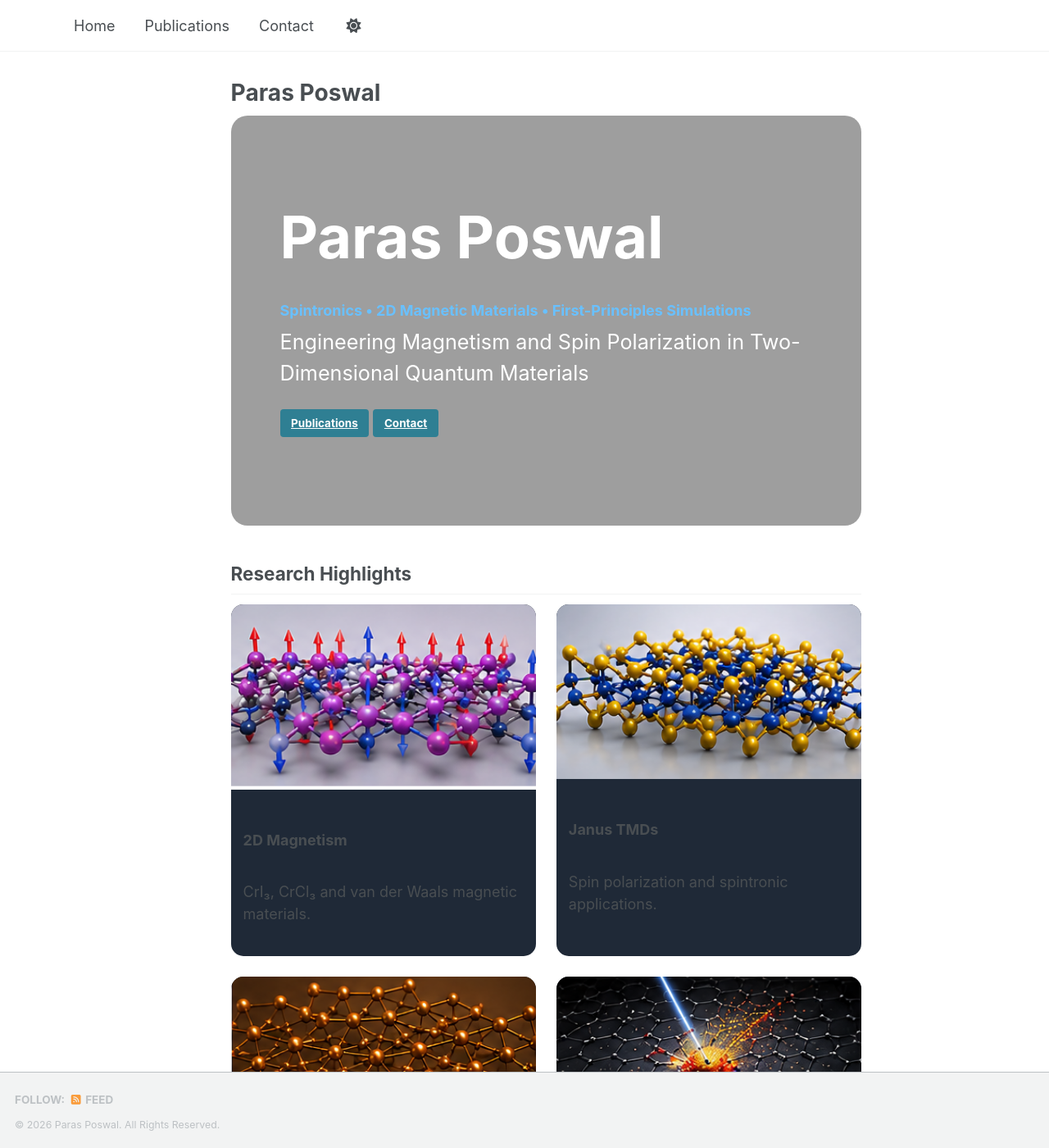
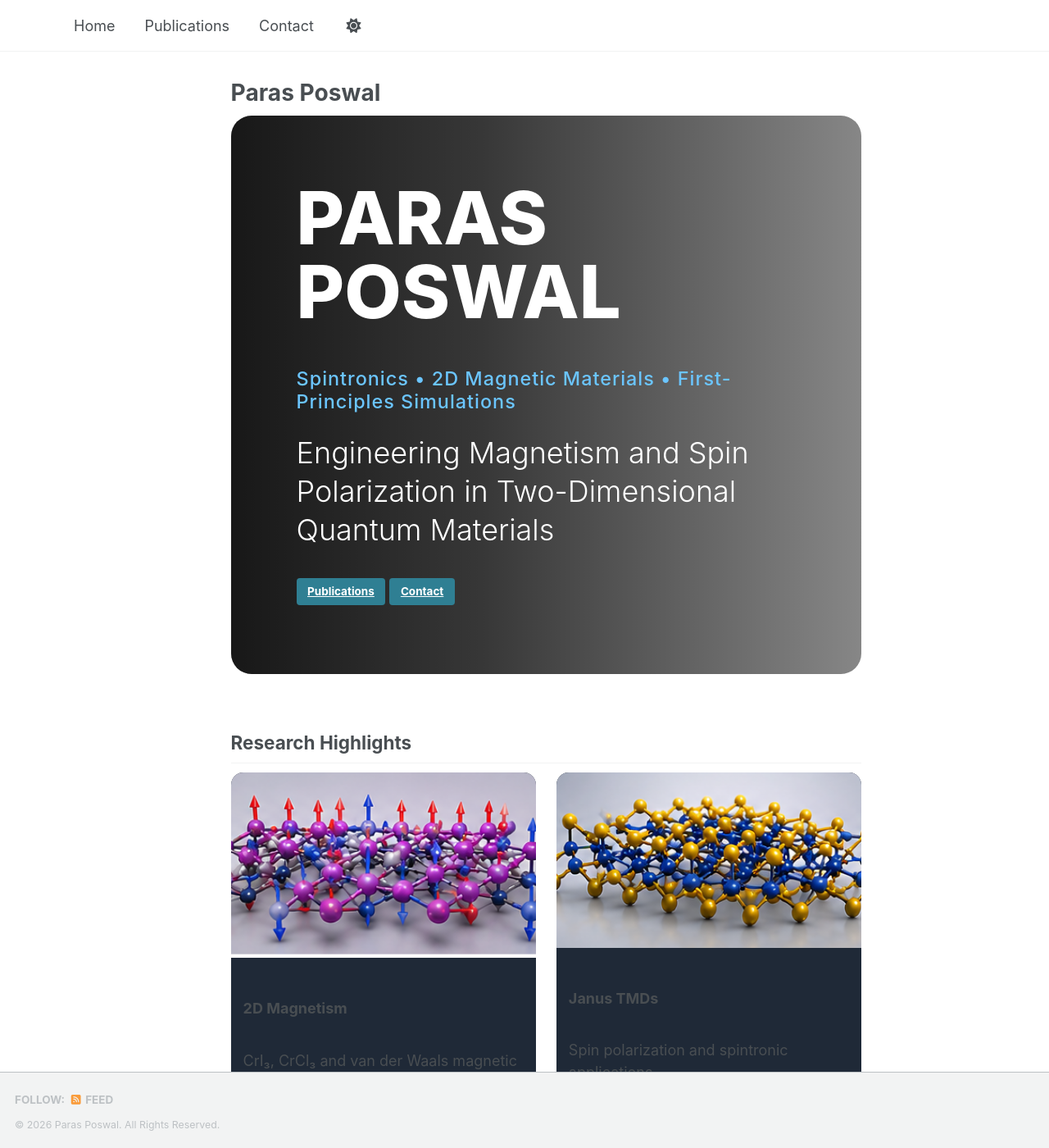
Before and after one commit to poswalparas/poswalparas.github.io, a Jekyll site: the page built from _pages/about.md, in a window 1280 px wide and 1400 px high. Shown: the whole window at 82% size. Built offline with Jekyll 4.4.1, drawn with Linux system fonts in a browser that asks for light colours; a script bundle is joined from its source files by our own code; library files that are not in the unit come from our copies.

Commit message:
Update main.scss

```diff
--- a/assets/css/main.scss
+++ b/assets/css/main.scss
@@ -42,36 +42,67 @@
     "vendor/font-awesome/brands"
 ;
 .hero-banner{
+position:relative;
 background-image:url('/images/home/hero-bg.png');
 background-size:cover;
 background-position:center;
-min-height:500px;
-padding:60px;
-border-radius:20px;
-margin-bottom:40px;
+min-height:650px;
+border-radius:25px;
+overflow:hidden;
 display:flex;
 align-items:center;
+padding:80px;
+margin-bottom:70px;
+}
+
+.hero-banner::before{
+content:"";
+position:absolute;
+top:0;
+left:0;
+width:100%;
+height:100%;
+background:linear-gradient(
+90deg,
+rgba(0,0,0,0.85) 0%,
+rgba(0,0,0,0.65) 40%,
+rgba(0,0,0,0.15) 100%
+);
 }
 
 .hero-content{
-max-width:700px;
+position:relative;
+z-index:2;
+max-width:650px;
 }
 
+
 .hero-content h1{
-font-size:4rem;
+font-size:5rem;
+font-weight:800;
+line-height:1;
 color:white;
-margin-bottom:10px;
+margin-bottom:20px;
+text-transform:uppercase;
 }
 
 .hero-content h3{
-color:#69c0ff;
+font-size:1.3rem;
+font-weight:500;
+letter-spacing:1px;
+color:#6bc5ff;
+margin-bottom:25px;
 }
 
 .hero-content p{
-font-size:1.4rem;
+font-size:2rem;
+font-weight:300;
+line-height:1.3;
 color:white;
-margin-bottom:25px;
+max-width:600px;
+margin-bottom:35px;
 }
+
 
 .research-grid{
 display:grid;
```
